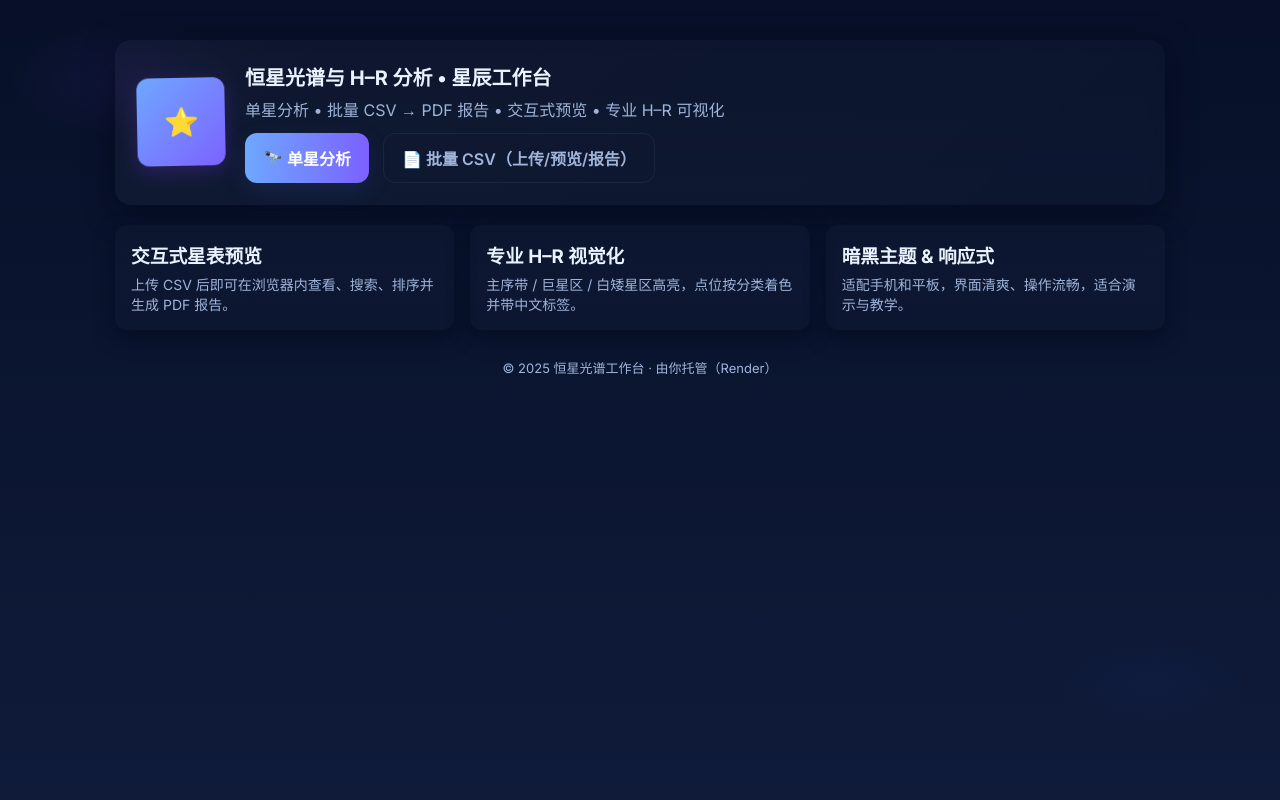
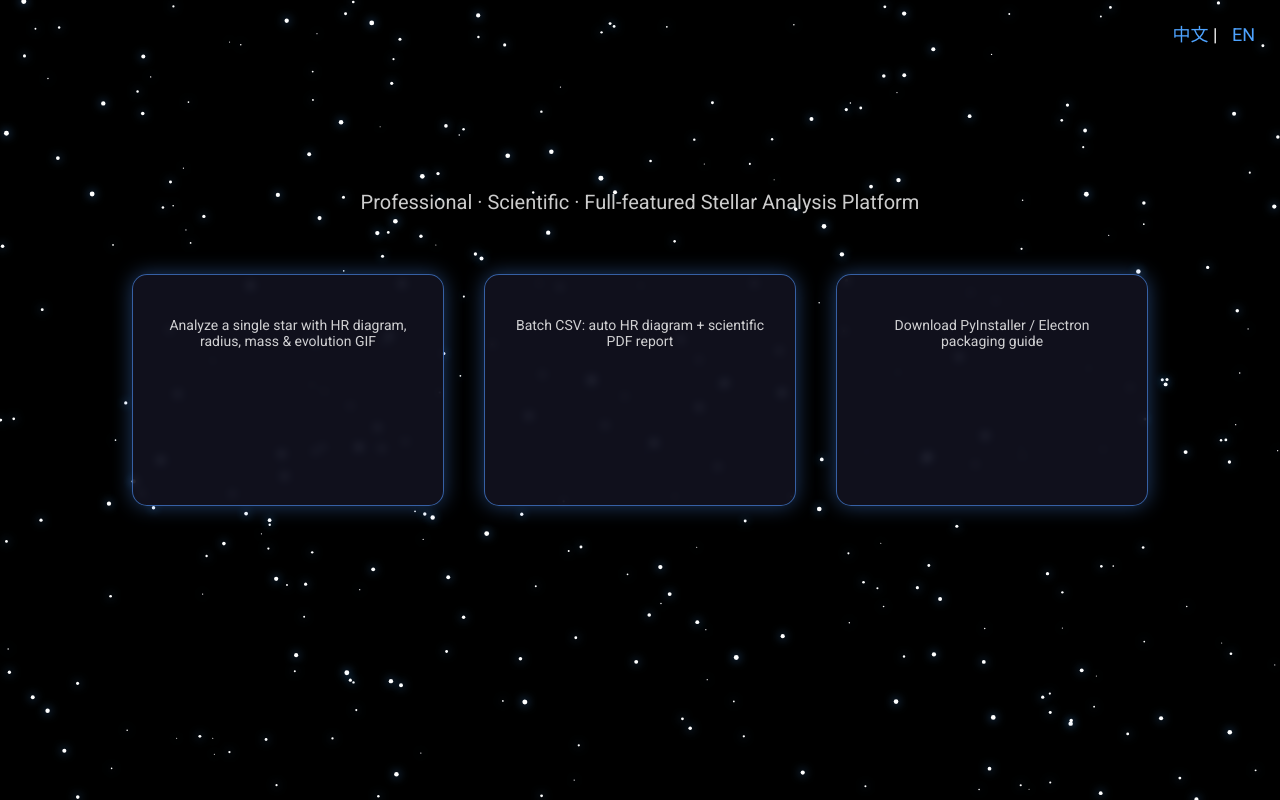
Before and after one commit to sriubasastor-debug/stellar-spectrum-web, a Python web app: template templates/index.html in a window 1280 px wide. Run offline with Jinja, Linux system fonts and the light colour scheme; the template is opened without the code that fills it: most values are stand-ins (such as "Sample title", 1, 10 or a date in 2020); some libraries are stand-ins or nearby versions.

Commit message:
Update index.html

```diff
--- a/templates/index.html
+++ b/templates/index.html
@@ -1,164 +1,208 @@
 <!DOCTYPE html>
-<html lang="zh-CN">
+<html lang="{{ 'zh' if lang=='zh' else 'en' }}">
 <head>
-<meta charset="utf-8" />
-<meta name="viewport" content="width=device-width,initial-scale=1" />
-<title>恒星光谱与 H–R 分析 • 星辰工作台</title>
+    <meta charset="UTF-8">
+    <title>{{ t('title') }}</title>
 
-<!-- AOS 动画 -->
-<link href="https://cdn.jsdelivr.net/npm/aos@2.3.4/dist/aos.css" rel="stylesheet" />
-<!-- Google 字体（替代）-->
-<link href="https://fonts.googleapis.com/css2?family=Inter:wght@300;400;600;700&display=swap" rel="stylesheet">
+    <!-- Google Font for Sci-Fi Style -->
+    <link href="https://fonts.googleapis.com/css2?family=Orbitron:wght@400;600&family=Roboto:wght@300;400&display=swap" rel="stylesheet">
 
     <style>
-:root{
-  --bg-1:#071028;
-  --bg-2:#0f1b3a;
-  --card:#0f1724aa;
-  --accent:#6ea8ff;
-  --accent-2:#7b61ff;
-  --glass: rgba(255,255,255,0.04);
-  --muted: #9fb4d9;
-}
-*{box-sizing:border-box}
-html,body{height:100%}
-body{
-  margin:0;
-  font-family: "Inter", "Microsoft Yahei", sans-serif;
-  background: radial-gradient(1200px 600px at 10% 10%, rgba(124,58,237,0.08), transparent 10%),
-              radial-gradient(1000px 500px at 90% 85%, rgba(30,64,175,0.06), transparent 10%),
-              linear-gradient(180deg,var(--bg-1),var(--bg-2));
-  color:#eaf2ff;
-  -webkit-font-smoothing:antialiased;
-  -moz-osx-font-smoothing:grayscale;
-  padding:40px 16px;
+        body {
+            margin: 0;
+            padding: 0;
+            background: black;
+            overflow: hidden;
+            font-family: 'Roboto', sans-serif;
+            color: white;
         }
 
-/* 容器 */
-.container{
-  max-width:1050px;
-  margin:0 auto;
+        /* 星空背景 */
+        canvas#starfield {
+            position: fixed;
+            top: 0;
+            left: 0;
+            z-index: -10;
         }
 
-/* 顶部 card */
-.hero{
-  display:flex;
-  gap:20px;
-  align-items:center;
-  padding:22px;
-  border-radius:16px;
-  background:linear-gradient(135deg, rgba(255,255,255,0.03), rgba(255,255,255,0.02));
-  box-shadow: 0 8px 30px rgba(2,6,23,0.6);
-  backdrop-filter: blur(6px);
+        /* 整体容器 */
+        .container {
+            text-align: center;
+            margin-top: 140px;
+            padding: 20px;
         }
 
-/* logo circle */
-.logo{
-  width:88px;height:88px;border-radius:12px;
-  background:linear-gradient(135deg,var(--accent),var(--accent-2));
-  display:flex;align-items:center;justify-content:center;
-  box-shadow:0 6px 20px rgba(124,58,237,0.24);
-  transform: translateY(0);
-}
-.logo h1{margin:0;font-size:28px;color:white;letter-spacing: -1px}
-.hero .meta{flex:1}
-.hero h2{margin:0;font-size:20px}
-.hero p{margin:6px 0 0;color:var(--muted)}
-
-/* 操作按钮组 */
-.actions{
-  display:flex;
-  gap:14px;
-  margin-top:18px;
-}
-.btn{
-  display:inline-flex;align-items:center;gap:10px;
-  padding:12px 18px;border-radius:12px;
-  color:white;text-decoration:none;font-weight:600;
-  background:linear-gradient(90deg,var(--accent),var(--accent-2));
-  box-shadow:0 8px 24px rgba(79, 123, 255, 0.12);
-  transition:transform .22s ease, box-shadow .22s ease;
-}
-.btn.secondary{
-  background:transparent;border:1px solid rgba(255,255,255,0.06); color:var(--muted);
-  box-shadow:none;
-}
-.btn:hover{transform:translateY(-4px);box-shadow:0 18px 40px rgba(60,100,200,0.16)}
-.small{font-size:14px;padding:9px 14px;border-radius:10px}
-
-/* cards grid */
-.grid{
-  margin-top:26px;
-  display:grid;
-  grid-template-columns: repeat(auto-fit, minmax(260px, 1fr));
-  gap:16px;
+        /* 主标题（霓虹风） */
+        .title {
+            font-size: 48px;
+            margin-bottom: 30px;
+            font-family: 'Orbitron', sans-serif;
+            letter-spacing: 3px;
+            text-shadow: 0 0 15px #4ea3ff, 0 0 30px #4ea3ff;
         }
 
-/* feature card */
-.feature{
-  background:linear-gradient(180deg, rgba(255,255,255,0.02), rgba(255,255,255,0.01));
-  padding:16px;border-radius:12px;
-  box-shadow: 0 8px 20px rgba(3,10,30,0.6);
+        /* 副标题 */
+        .subtitle {
+            font-size: 20px;
+            opacity: 0.8;
+            margin-bottom: 60px;
         }
-.feature h3{margin:0 0 6px}
-.feature p{margin:0;color:var(--muted);font-size:14px}
 
-/* footer */
-.footer{margin-top:28px;text-align:center;color:var(--muted);font-size:13px}
+        /* 卡片容器 */
+        .card-container {
+            display: flex;
+            justify-content: center;
+            gap: 40px;
+            flex-wrap: wrap;
+        }
 
-/* responsive */
-@media (max-width:640px){
-  .hero{flex-direction:column;align-items:flex-start}
-  .logo{width:64px;height:64px}
+        /* 功能卡片（科幻悬浮效果） */
+        .card {
+            width: 260px;
+            height: 180px;
+            background: rgba(20, 20, 35, 0.8);
+            border-radius: 15px;
+            padding: 25px;
+            backdrop-filter: blur(4px);
+            box-shadow: 0 0 20px rgba(80, 150, 255, 0.4);
+            border: 1px solid rgba(80, 150, 255, 0.6);
+            transition: 0.3s;
+            cursor: pointer;
+            text-decoration: none;
+            color: white;
+        }
+
+        /* 卡片内标题 */
+        .card h2 {
+            font-family: 'Orbitron', sans-serif;
+            margin-top: 10px;
+            font-size: 20px;
+            text-shadow: 0 0 10px #4ea3ff;
+        }
+
+        /* 卡片文字 */
+        .card p {
+            margin-top: 10px;
+            font-size: 14px;
+            opacity: 0.8;
+        }
+
+        /* 悬浮动画 */
+        .card:hover {
+            transform: translateY(-10px);
+            box-shadow: 0 0 30px rgba(120, 180, 255, 0.9);
+        }
+
+        /* 语言切换 */
+        .lang {
+            position: absolute;
+            top: 20px;
+            right: 25px;
+            font-size: 18px;
+        }
+        .lang a {
+            color: #4ea3ff;
+            text-decoration: none;
+            margin-left: 10px;
+        }
+        .lang a:hover {
+            text-shadow: 0 0 10px #4ea3ff;
         }
     </style>
 </head>
+
 <body>
+
+<!-- 星空背景 canvas -->
+<canvas id="starfield"></canvas>
+
+<!-- 语言切换 -->
+<div class="lang">
+    <a href="/?lang=zh">中文</a> |
+    <a href="/?lang=en">EN</a>
+</div>
+
+<!-- 主内容 -->
 <div class="container">
-    <div class="hero" data-aos="fade-up">
-      <div class="logo" id="logo">
-        <h1>⭐</h1>
+    <div class="title">{{ t('title') }}</div>
+    <div class="subtitle">
+        {{ '专业 · 科学 · 全功能恒星分析平台' if lang=='zh' else 'Professional · Scientific · Full-featured Stellar Analysis Platform' }}
     </div>
-      <div class="meta">
-        <h2>恒星光谱与 H–R 分析 • 星辰工作台</h2>
-        <p>单星分析 • 批量 CSV → PDF 报告 • 交互式预览 • 专业 H–R 可视化</p>
 
-        <div class="actions" style="margin-top:12px">
-          <a class="btn" href="/single">🔭 单星分析</a>
-          <a class="btn secondary" href="/csv">📄 批量 CSV（上传/预览/报告）</a>
-        </div>
+    <div class="card-container">
+
+        <!-- 单颗恒星分析 -->
+        <a class="card" href="/single?lang={{lang}}">
+            <h2>{{ t('single') }}</h2>
+            <p>{{ '输入光谱 / 温度 / 光度，并生成 H-R 图、半径、质量、演化 GIF' if lang=='zh'
+                else 'Analyze a single star with HR diagram, radius, mass & evolution GIF' }}</p>
+        </a>
+
+        <!-- CSV 批量分析 -->
+        <a class="card" href="/csv?lang={{lang}}">
+            <h2>{{ t('csv') }}</h2>
+            <p>{{ '批量导入 CSV，自动绘制 H-R 图并生成科研级 PDF 报告' if lang=='zh'
+                else 'Batch CSV: auto HR diagram + scientific PDF report' }}</p>
+        </a>
+
+        <!-- 桌面打包说明 -->
+        <a class="card" href="/download_desktop">
+            <h2>{{ t('download_desktop') }}</h2>
+            <p>{{ '下载 PyInstaller / Electron 打包说明' if lang=='zh'
+                else 'Download PyInstaller / Electron packaging guide' }}</p>
+        </a>
+
     </div>
 </div>
 
-    <div class="grid" style="margin-top:20px">
-      <div class="feature" data-aos="fade-up" data-aos-delay="60">
-        <h3>交互式星表预览</h3>
-        <p>上传 CSV 后即可在浏览器内查看、搜索、排序并生成 PDF 报告。</p>
-      </div>
+<!-- 星空背景 JS 动画 -->
+<script>
+const canvas = document.getElementById('starfield');
+const ctx = canvas.getContext('2d');
 
-      <div class="feature" data-aos="fade-up" data-aos-delay="120">
-        <h3>专业 H–R 视觉化</h3>
-        <p>主序带 / 巨星区 / 白矮星区高亮，点位按分类着色并带中文标签。</p>
-      </div>
+let stars = [];
+let w, h;
 
-      <div class="feature" data-aos="fade-up" data-aos-delay="180">
-        <h3>暗黑主题 & 响应式</h3>
-        <p>适配手机和平板，界面清爽、操作流畅，适合演示与教学。</p>
-      </div>
-    </div>
+function resize() {
+    w = canvas.width = window.innerWidth;
+    h = canvas.height = window.innerHeight;
+}
+resize();
+window.onresize = resize;
 
-    <div class="footer" data-aos="fade-up" data-aos-delay="240">
-      © 2025 恒星光谱工作台 · 由你托管（Render）
-    </div>
-  </div>
+function initStars() {
+    stars = [];
+    for (let i = 0; i < 350; i++) {
+        stars.push({
+            x: Math.random() * w,
+            y: Math.random() * h,
+            z: Math.random() * 2 + 0.5
+        });
+    }
+}
+initStars();
 
-<!-- JS libs -->
-<script src="https://cdn.jsdelivr.net/npm/aos@2.3.4/dist/aos.js"></script>
-<script src="https://cdnjs.cloudflare.com/ajax/libs/gsap/3.12.2/gsap.min.js"></script>
-<script>
-  AOS.init({duration:600,once:true,mirror:false});
-  // logo 简单动画
-  gsap.from("#logo",{y:-6,rotation:-6,duration:1.4,repeat:-1,yoyo:true,ease:"sine.inOut",opacity:0.98});
+function animate() {
+    ctx.fillStyle = "black";
+    ctx.fillRect(0, 0, w, h);
+
+    ctx.fillStyle = "white";
+    ctx.shadowBlur = 10;
+    ctx.shadowColor = "#4ea3ff";
+
+    for (let s of stars) {
+        ctx.beginPath();
+        ctx.arc(s.x, s.y, s.z, 0, Math.PI * 2);
+        ctx.fill();
+
+        s.y += s.z * 0.3;
+        if (s.y > h) s.y = 0;
+    }
+
+    requestAnimationFrame(animate);
+}
+animate();
 </script>
+
 </body>
 </html>
```
Lines whose indentation alone changed are shown as unchanged.
